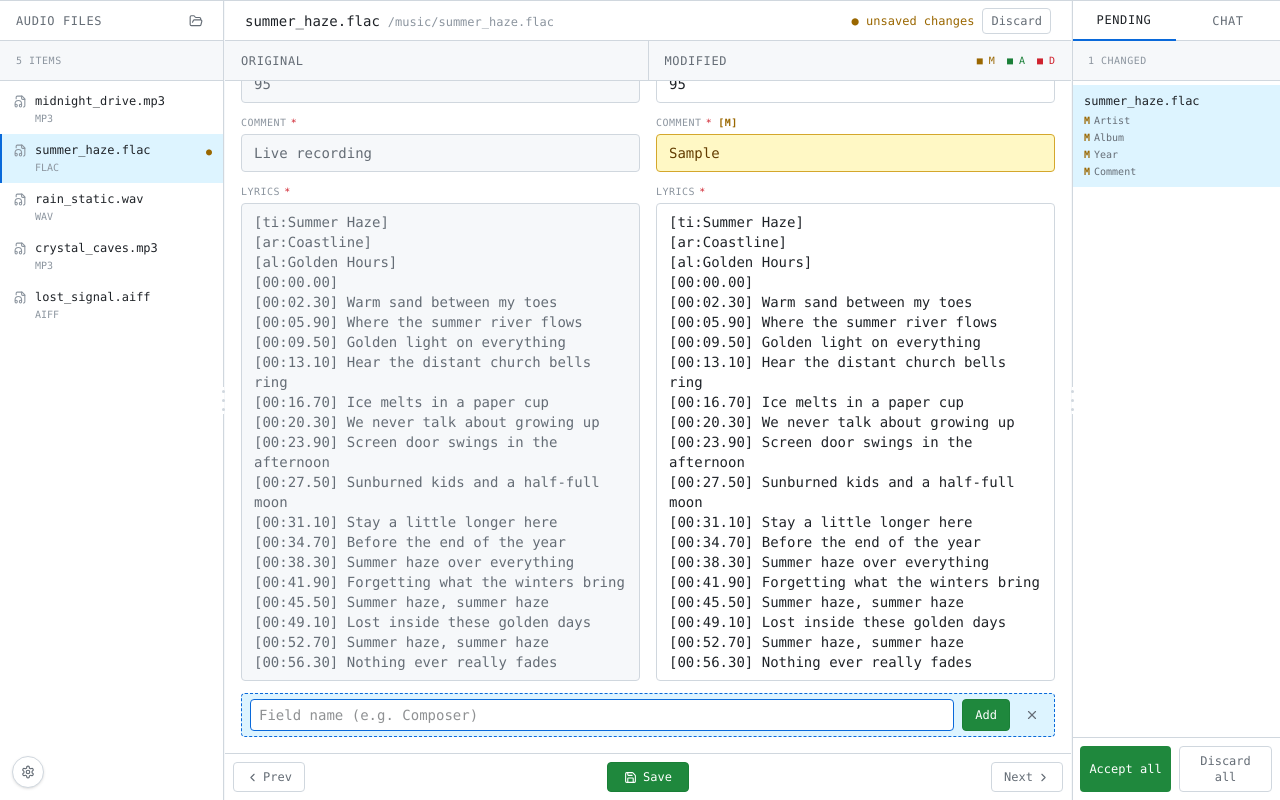
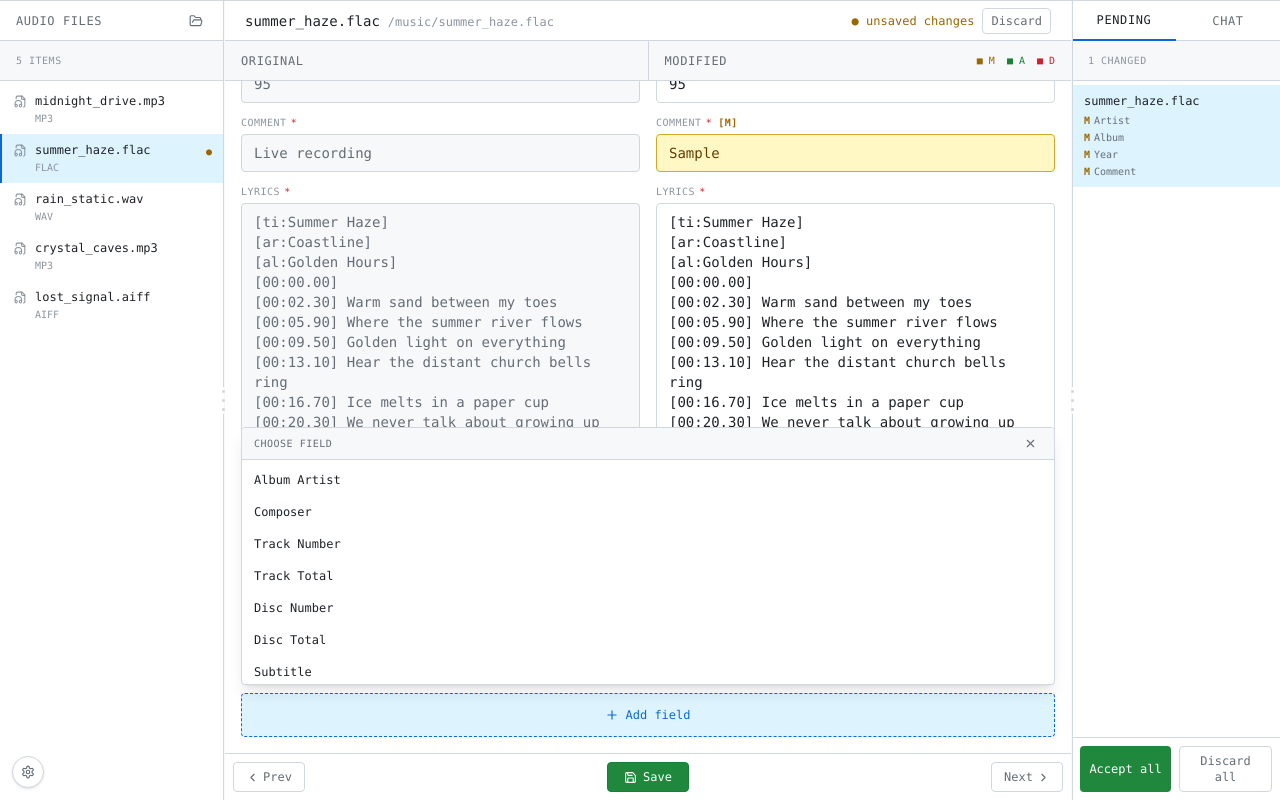
Before and after one commit to TecReaGroup/mutag, a React (Vite) app: page / in a window 1280 px wide. Both pictures are taken after typing "Sample" into the empty fields and a click on the button "Add field". Built offline with nearby package versions, Linux system fonts and the light colour scheme.

Commit message:
feat: enhance AudioTagEditor with field selection and state management improvements

```diff
--- a/src/renderer/features/audio-tags/AudioTagEditor.tsx
+++ b/src/renderer/features/audio-tags/AudioTagEditor.tsx
@@ -1,4 +1,4 @@
-import { useState, useCallback, useRef } from "react";
+import { useState, useCallback, useEffect, useRef } from "react";
 import { ChevronLeft, ChevronRight, Save, FileAudio, Plus, X, Trash2, FolderOpen, Settings, ArrowLeft, GripVertical, Undo2 } from "lucide-react";
 import type { AudioFile, AudioTag } from "@/shared/audio-tags";
 
@@ -227,7 +227,6 @@ export function AudioTagEditor() {
   const [selectedId, setSelectedId] = useState<string>("2");
   const [extraFields, setExtraFields] = useState<{ key: string; label: string }[]>([]);
   const [isAdding, setIsAdding] = useState(false);
-  const [newFieldName, setNewFieldName] = useState("");
   const [focusedField, setFocusedField] = useState<string | null>(null);
   const [leftW, setLeftW] = useState(224);   // files panel px
   const [rightW, setRightW] = useState(208); // pending panel px
@@ -237,7 +236,6 @@ export function AudioTagEditor() {
   const dragFromRef = useRef<number | null>(null);
   const [dragOverIdx, setDragOverIdx] = useState<number | null>(null);
   const [addingDefault, setAddingDefault] = useState(false);
-  const [newDefaultName, setNewDefaultName] = useState("");
   const [rightTab, setRightTab] = useState<"pending" | "chat">("pending");
   const [openAI, setOpenAI] = useState({
     baseURL: "https://api.openai.com/v1",
@@ -257,6 +255,17 @@ export function AudioTagEditor() {
       (k) => getTagValue(effectiveTags, k) !== getTagValue(selectedFile.savedTags, k)
     );
   const hasPendingChanges = hasAnyChange;
+
+  useEffect(() => {
+    setIsAdding(false);
+    setFocusedField(null);
+  }, [selectedId]);
+
+  useEffect(() => {
+    setIsAdding(false);
+    setAddingDefault(false);
+    setFocusedField(null);
+  }, [showSettings, settingsCategory]);
 
   const handleOpenFolder = useCallback(async () => {
     if (!window.audioTagApi) return;
@@ -506,16 +515,19 @@ export function AudioTagEditor() {
     [defaultFieldKeys, extraFields, labelForKey]
   );
   const allFields = buildFieldsForFile(selectedFile);
+  const knownTagFields = Object.entries(TAG_LABELS)
+    .map(([key, label]) => ({ key: normalizeTagKey(key), label }))
+    .filter(({ key }, idx, arr) => arr.findIndex((f) => f.key === key) === idx);
+  const availableAddFields = knownTagFields
+    .filter(({ key }) => !allFields.some((f) => normalizeTagKey(f.key) === key));
+  const availableDefaultFields = knownTagFields
+    .filter(({ key }) => !defaultFieldKeys.some((defaultKey) => normalizeTagKey(defaultKey) === key));
 
-  const confirmAddField = () => {
-    const raw = newFieldName.trim();
-    if (!raw) { setIsAdding(false); setNewFieldName(""); return; }
-    const key = normalizeTagKey(raw.toLowerCase().replace(/\s+/g, "_"));
-    if (allFields.some((f) => f.key === key)) { setIsAdding(false); setNewFieldName(""); return; }
-    setExtraFields((prev) => (prev.some((f) => f.key === key) ? prev : [...prev, { key, label: raw }]));
+  const selectAddField = (key: string, label: string) => {
+    if (allFields.some((f) => normalizeTagKey(f.key) === key)) { setIsAdding(false); return; }
+    setExtraFields((prev) => (prev.some((f) => normalizeTagKey(f.key) === key) ? prev : [...prev, { key, label }]));
     updateTempField(key, "");
     setIsAdding(false);
-    setNewFieldName("");
   };
 
   if (showSettings) {
@@ -623,52 +635,47 @@ export function AudioTagEditor() {
                     );
                   })}
 
-                  {addingDefault ? (
-                    <div className="flex items-center gap-2 px-3 py-2 bg-white border border-[#0969da] rounded">
-                      <Plus size={14} className="text-[#656d76]" />
-                      <input
-                        autoFocus
-                        value={newDefaultName}
-                        onChange={(e) => setNewDefaultName(e.target.value)}
-                        onKeyDown={(e) => {
-                          if (e.key === "Enter") {
-                            const raw = newDefaultName.trim();
-                            if (!raw) { setAddingDefault(false); return; }
-                            const key = normalizeTagKey(raw.toLowerCase().replace(/\s+/g, "_"));
-                            if (!defaultFieldKeys.map(normalizeTagKey).includes(key)) {
-                              addDefault(key);
-                              if (
-                                !TAG_FIELDS.some((f) => f.key === key) &&
-                                !extraFields.some((f) => f.key === key)
-                              ) {
-                                setExtraFields((prev) => [...prev, { key, label: raw }]);
-                              }
-                            }
-                            setNewDefaultName("");
-                            setAddingDefault(false);
-                          } else if (e.key === "Escape") {
-                            setNewDefaultName("");
-                            setAddingDefault(false);
-                          }
-                        }}
-                        placeholder="Field name (e.g. Composer)"
-                        className="flex-1 h-7 px-2 text-sm bg-white border border-[#d0d7de] rounded outline-none focus:border-[#0969da]"
-                      />
+                  <div className="relative">
+                    {addingDefault && (
+                      <div className="absolute bottom-full left-0 right-0 mb-2 rounded border border-[#d0d7de] bg-white shadow-lg overflow-hidden z-10">
+                        <div className="h-8 px-3 flex items-center justify-between border-b border-[#d0d7de] bg-[#f6f8fa]">
+                          <span className="text-[10px] text-[#656d76] uppercase tracking-wider">Choose default field</span>
                           <button
-                        onClick={() => { setNewDefaultName(""); setAddingDefault(false); }}
-                        className="text-[#656d76] hover:text-[#1f2328]"
+                            onClick={() => setAddingDefault(false)}
+                            className="h-6 w-6 flex items-center justify-center text-[#656d76] hover:text-[#1f2328] transition-colors"
+                            title="Close"
                           >
-                        <X size={14} />
+                            <X size={13} />
                           </button>
                         </div>
+                        <div className="max-h-56 overflow-y-auto thin-scrollbar py-1">
+                          {availableDefaultFields.length === 0 ? (
+                            <div className="px-3 py-2 text-xs text-[#8c959f] italic">No available fields</div>
                           ) : (
+                            availableDefaultFields.map(({ key, label }) => (
                               <button
-                      onClick={() => setAddingDefault(true)}
-                      className="w-full flex items-center justify-center gap-1.5 px-3 py-2 text-xs text-[#656d76] hover:text-[#0969da] border border-dashed border-[#d0d7de] hover:border-[#0969da] rounded transition-colors"
+                                key={key}
+                                onClick={() => { addDefault(key); setAddingDefault(false); }}
+                                className="w-full px-3 py-2 text-left text-xs text-[#1f2328] hover:bg-[#ddf4ff] hover:text-[#0969da] transition-colors"
+                              >
+                                {label}
+                              </button>
+                            ))
+                          )}
+                        </div>
+                      </div>
+                    )}
+                    <button
+                      onClick={() => setAddingDefault((open) => !open)}
+                      className={`w-full flex items-center justify-center gap-1.5 px-3 py-2 text-xs border border-dashed rounded transition-colors ${
+                        addingDefault
+                          ? "border-[#0969da] bg-[#ddf4ff] text-[#0969da]"
+                          : "border-[#d0d7de] text-[#656d76] hover:text-[#0969da] hover:border-[#0969da]"
+                      }`}
                     >
                       <Plus size={13} /> Add default field
                     </button>
-                  )}
+                  </div>
                 </div>
               </div>
             )}
@@ -898,42 +905,47 @@ export function AudioTagEditor() {
             })}
 
             {/* Add-field row — spans Original + Modified */}
-            {isAdding ? (
-              <div className="h-11 flex items-center gap-2 rounded border border-dashed border-[#0969da] bg-[#ddf4ff] px-2">
-                <input
-                  autoFocus
-                  type="text"
-                  value={newFieldName}
-                  onChange={(e) => setNewFieldName(e.target.value)}
-                  onKeyDown={(e) => {
-                    if (e.key === "Enter") confirmAddField();
-                    if (e.key === "Escape") { setIsAdding(false); setNewFieldName(""); }
-                  }}
-                  placeholder="Field name (e.g. Composer)"
-                  className="flex-1 h-8 px-2 text-sm bg-white border border-[#d0d7de] rounded outline-none focus:border-[#0969da]"
-                />
+            <div className="relative">
+              {isAdding && (
+                <div className="absolute bottom-full left-0 right-0 mb-2 rounded border border-[#d0d7de] bg-white shadow-lg overflow-hidden z-10">
+                  <div className="h-8 px-3 flex items-center justify-between border-b border-[#d0d7de] bg-[#f6f8fa]">
+                    <span className="text-[10px] text-[#656d76] uppercase tracking-wider">Choose field</span>
                     <button
-                  onClick={confirmAddField}
-                  className="h-8 px-3 text-xs rounded border border-[#1a7f37] bg-[#1f883d] text-white hover:bg-[#1a7f37] transition-colors"
+                      onClick={() => setIsAdding(false)}
+                      className="h-6 w-6 flex items-center justify-center text-[#656d76] hover:text-[#1f2328] transition-colors"
+                      title="Close"
                     >
-                  Add
-                </button>
-                <button
-                  onClick={() => { setIsAdding(false); setNewFieldName(""); }}
-                  className="h-8 w-7 flex items-center justify-center text-[#656d76] hover:text-[#1f2328] transition-colors"
-                  title="Cancel"
-                >
-                  <X size={14} />
+                      <X size={13} />
                     </button>
                   </div>
+                  <div className="max-h-56 overflow-y-auto thin-scrollbar py-1">
+                    {availableAddFields.length === 0 ? (
+                      <div className="px-3 py-2 text-xs text-[#8c959f] italic">No available fields</div>
                     ) : (
+                      availableAddFields.map(({ key, label }) => (
                         <button
-                onClick={() => setIsAdding(true)}
-                className="w-full h-11 flex items-center justify-center gap-1.5 px-3 text-xs rounded border border-dashed border-[#d0d7de] text-[#656d76] hover:text-[#0969da] hover:border-[#0969da] hover:bg-[#ddf4ff] transition-colors"
+                          key={key}
+                          onClick={() => selectAddField(key, label)}
+                          className="w-full px-3 py-2 text-left text-xs text-[#1f2328] hover:bg-[#ddf4ff] hover:text-[#0969da] transition-colors"
+                        >
+                          {label}
+                        </button>
+                      ))
+                    )}
+                  </div>
+                </div>
+              )}
+              <button
+                onClick={() => setIsAdding((open) => !open)}
+                className={`w-full h-11 flex items-center justify-center gap-1.5 px-3 text-xs rounded border border-dashed transition-colors ${
+                  isAdding
+                    ? "border-[#0969da] bg-[#ddf4ff] text-[#0969da]"
+                    : "border-[#d0d7de] text-[#656d76] hover:text-[#0969da] hover:border-[#0969da] hover:bg-[#ddf4ff]"
+                }`}
               >
                 <Plus size={14} /> Add field
               </button>
-            )}
+            </div>
           </div>
         </div>
 
```
Also changed, not shown: 1 other file (tests, documents, lock files or other folders). Lines whose indentation alone changed are shown as unchanged.
